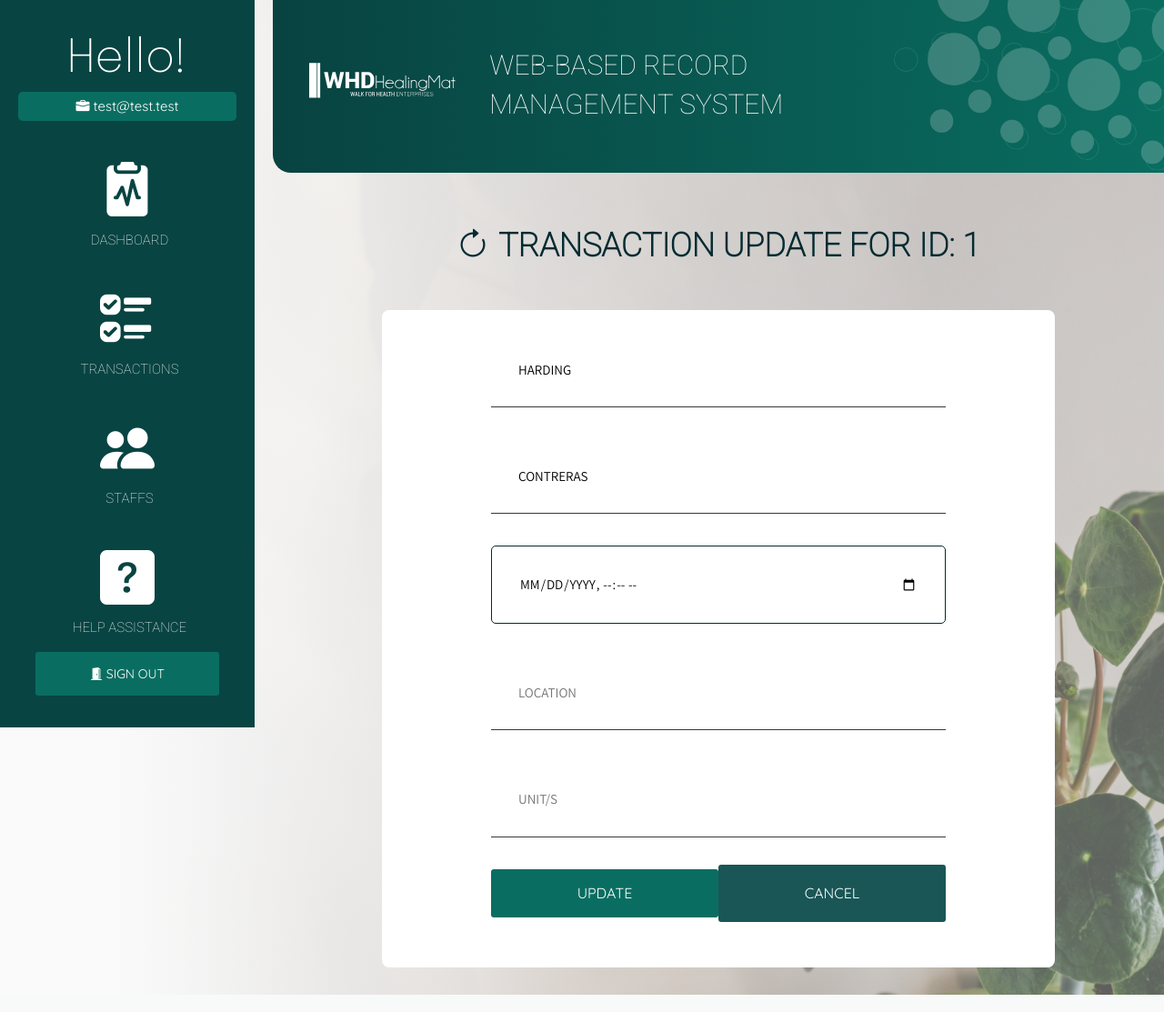
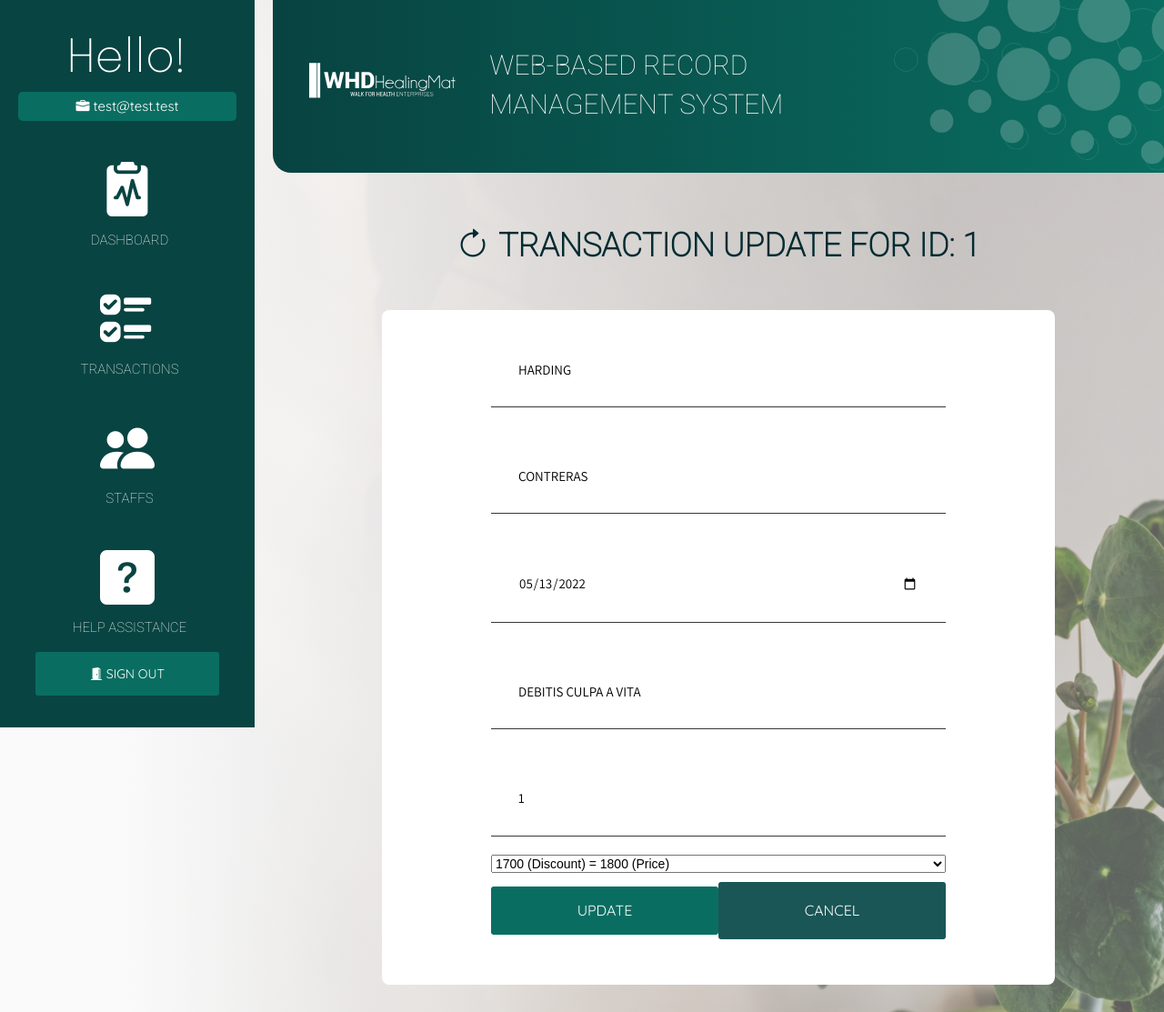
Before and after one commit to mangramej/healing-mat, a Flask app: page /transaction/1/update in a window 1280 px wide. Shown: the whole page at 91% size. Run offline with Flask 2, Linux system fonts and the light colour scheme; a user stored in the database is signed in; data comes from the database, SQL or seed files in the repository; both versions use the stored data as it was after the commit; some libraries are stand-ins or nearby versions.

Commit message:
Add discount & search transaction

```diff
--- a/blueprint/dashboard.py
+++ b/blueprint/dashboard.py
@@ -52,7 +52,8 @@ def dashboard():
             Transaction.cust_lastname,
             Transaction.trans_location,
             Transaction.trans_date,
-            Transaction.trans_quantity
+            Transaction.trans_quantity,
+            Transaction.trans_discount
         )\
         .filter(Transaction.prod_id == Product.prod_id)\
         .limit(10)\
--- a/blueprint/transaction.py
+++ b/blueprint/transaction.py
@@ -2,6 +2,7 @@ from flask import Blueprint, session, render_template, redirect, url_for, reques
 from helper.functions import is_authenticated
 from models import Transaction, Product, db_save, db_delete
 from datetime import datetime
+from sqlalchemy import or_
 
 transaction_bp = Blueprint('transaction_bp', __name__)
 
@@ -14,17 +15,37 @@ def transaction_bp_middleware():
 transaction_bp.before_request(transaction_bp_middleware)
 
 
-@transaction_bp.route('/transaction', methods=['GET', 'POST'])
-@transaction_bp.route('/transaction/<int:page>', methods=['GET', 'POST'])
+@transaction_bp.route('/transaction', methods=['GET','POST'])
+@transaction_bp.route('/transaction/<int:page>', methods=['GET'])
 def transaction(page=1):
     per_page = 11
-    transactions = Transaction.query.paginate(page, per_page, error_out=False)
-    if request.method == 'POST' and 'pin' in request.form:
-        pin = request.form["pin"]
-        search = "%{}%".format(pin)
-        transactions = Transaction.query.filter(Transaction.cust_lastname.like(search)).paginate(page, per_page, error_out=False)
-        return render_template('transaction/index_page.html', transactions=transactions, pin=pin)
+
+    if request.method == 'POST':
+        search = request.form['search_text']
+        search = "%{}%".format(search)
+
+        if(request.form['search_type'] == 'name'):
+            transactions = Transaction.query.filter(or_(Transaction.cust_firstname.like(search), Transaction.cust_lastname.like(search))).paginate(page, per_page, error_out=False)
+
+
+        if request.form['search_type'] == 'location':
+            transactions = Transaction.query.filter(Transaction.trans_location.like(search)).paginate(page, per_page, error_out=False)
+
+
+    if request.method == 'GET':
+        transactions = Transaction.query.paginate(page, per_page, error_out=False)
+
     return render_template('transaction/index_page.html', transactions=transactions)
+
+
+
+@transaction_bp.route('/transaction/show', methods=['POST'])
+def transaction_show():
+    # trans = Transaction.query.filter_by(cust_id=id).first()
+
+
+
+    return request.form['search_text']
 
 
 @transaction_bp.route('/transaction/create', methods=['GET', 'POST'])
@@ -41,21 +62,24 @@ def transaction_create():
                 not request.form['date'] or
                 not request.form['location'] or
                 not request.form['quantity'] or
+                not request.form['discount'] or
                 not request.form['prod_id'] or
                 not (request.form['quantity']).isnumeric()):
                 return redirect(request.url);
 
         firstname = request.form['firstname']
         lastname = request.form['lastname']
-        date = datetime.strptime(request.form['date'], '%Y-%m-%dT%H:%M')
+        date = datetime.strptime(request.form['date'], '%Y-%m-%d')
         location = request.form['location']
         prod_id = request.form['prod_id']
         trans_qty = request.form['quantity']
+        trans_discount = request.form['discount']
 
         new_trans = Transaction().setFirstname(firstname).setLastname(
             lastname).setDate(date).setLocation(location)
         new_trans.setProdId(prod_id)
         new_trans.setQuantity(trans_qty)
+        new_trans.setDiscount(trans_discount)
 
         db_save(new_trans)
         return redirect(url_for('transaction_bp.transaction'))
@@ -73,6 +97,7 @@ def transaction_update(id):
                 not request.form['date'] or
                 not request.form['location'] or
                 not request.form['quantity'] or
+                not request.form['discount'] or
                 not request.form['prod_id'] or
                 not (request.form['quantity']).isnumeric()):
                 return redirect(request.url)
@@ -82,10 +107,11 @@ def transaction_update(id):
             new_firstname = request.form['firstname']
             new_lastname = request.form['lastname']
             new_date = datetime.strptime(
-                request.form['date'], '%Y-%m-%dT%H:%M')
+                request.form['date'], '%Y-%m-%d')
             new_location = request.form['location']
             new_trans_quantity = request.form['quantity']
             new_prod_id = request.form['prod_id']
+            new_discount = request.form['discount']
 
             db_delete(trans)
 
@@ -97,6 +123,7 @@ def transaction_update(id):
             new_trans.setLocation(new_location)
             new_trans.setQuantity(new_trans_quantity)
             new_trans.setProdId(new_prod_id)
+            new_trans.setDiscount(new_discount)
             db_save(new_trans)
 
             return redirect(url_for('transaction_bp.transaction'))
--- a/database.py
+++ b/database.py
@@ -33,6 +33,7 @@ def _migrate():
                  "trans_date DATETIME,"
                  "trans_location TEXT,"
                  "trans_quantity INTEGER,"
+                 "trans_discount FLOAT,"
                  "prod_id INTEGER,"
                  "FOREIGN KEY (prod_id) REFERENCES product(prod_id)"
                  ")")
--- a/models.py
+++ b/models.py
@@ -39,6 +39,7 @@ class Transaction(db.Model):
     trans_location = db.Column(db.Text)
     prod_id = db.Column(db.Integer)
     trans_quantity = db.Column(db.Integer)
+    trans_discount = db.Column(db.Float)
 
     def setId(self, id):
         self.cust_id = id
@@ -68,6 +69,10 @@ class Transaction(db.Model):
         self.trans_quantity = quantity
         return self
 
+    def setDiscount(self, discount):
+        self.trans_discount = discount
+        return self
+
 
 class Product(db.Model):
     __tablename__ = 'product'
--- a/templates/auth/dashboard_page.html
+++ b/templates/auth/dashboard_page.html
@@ -45,6 +45,8 @@
                 <th>LOCATION</th>
                 <th>UNIT/S</th>
                 <th>TOTAL</th>
+                <th>Discount</th>
+                <th>Final</th>
             </tr>
         </thead>
             <tbody>
@@ -55,6 +57,8 @@
                 <td>{{ item[3] }}</td>
                 <td>{{ item[5] }}</td>
                 <td>{{ item[0] * item[5] }}</td>
+                <td>{{ item[6] * item[5] }}</td>
+                <td>{{ (item[0] * item[5]) - (item[6] * item[5]) }}</td>
             </tr>
             {% endfor %}
         </tbody>
--- a/templates/transaction/update_page.html
+++ b/templates/transaction/update_page.html
@@ -18,13 +18,56 @@
         <input type="hidden" name="cust_id" value="{{transaction.cust_id}}">
         <input type="text" name="firstname" placeholder="Firstname" value="{{transaction.cust_firstname}}" autocomplete="off"> <br>
         <input type="text" name="lastname" placeholder="Lastname" value="{{transaction.cust_lastname}}" autocomplete="off"> <br>
-        <input type="datetime-local" name="date" placeholder="Date"> <br>
-        <input type="text" name="location" placeholder="Location" autocomplete="off"> <br>
-        <input type="number" name="quantity" placeholder="Unit/s" autocomplete="off"> <br>
+        <input type="date" name="date" placeholder="Date" value="{{transaction.trans_date}}"> <br>
+        <input type="text" name="location" placeholder="Location" autocomplete="off" value="{{transaction.trans_location}}"> <br>
+        <input type="number" name="quantity" placeholder="Unit/s" autocomplete="off" value="{{transaction.trans_quantity}}"> <br>
 
         {% for product in products %}
         <input type="hidden" name="prod_id" value="{{product.prod_id}}">
         {% endfor %}
+
+        <select name="discount">
+            <option value="0"
+                {{ 'selected' if transaction.trans_discount == 0.0 }}
+            >
+                No Discount (3500)
+            </option>
+            <option value="1000"
+                {{ 'selected' if transaction.trans_discount == 1000.0 }}
+            >
+                1000 (Discount) = 2500 (Price)
+            </option>
+            <option value="1100"
+                {{ 'selected' if transaction.trans_discount == 1100.0 }}
+            >
+                1100 (Discount) = 2400 (Price)
+            </option>
+            <option value="1200"
+                {{ 'selected' if transaction.trans_discount == 1200.0 }}
+            >
+                1200 (Discount) = 2300 (Price)
+            </option>
+            <option value="1300"
+                {{ 'selected' if transaction.trans_discount == 1300.0 }}
+            >
+                1300 (Discount) = 2200 (Price)
+            </option>
+            <option value="1400"
+                {{ 'selected' if transaction.trans_discount == 1400.0 }}
+            >
+                1400 (Discount) = 2100 (Price)
+            </option>
+            <option value="1500"
+                {{ 'selected' if transaction.trans_discount == 1500.0 }}
+            >
+                1500 (Discount) = 2000 (Price)
+            </option>
+            <option value="1700"
+                {{ 'selected' if transaction.trans_discount == 1700.0 }}
+            >
+                1700 (Discount) = 1800 (Price)
+            </option>
+        </select>
 
         <!-- <select name="prod_id">
             {% for product in products %}
```
Also changed, not shown: templates/transaction/create_page.html (+13 -1 lines), templates/transaction/index_page.html (+31 -4 lines), hmat.db, hmat.test.db (added).
